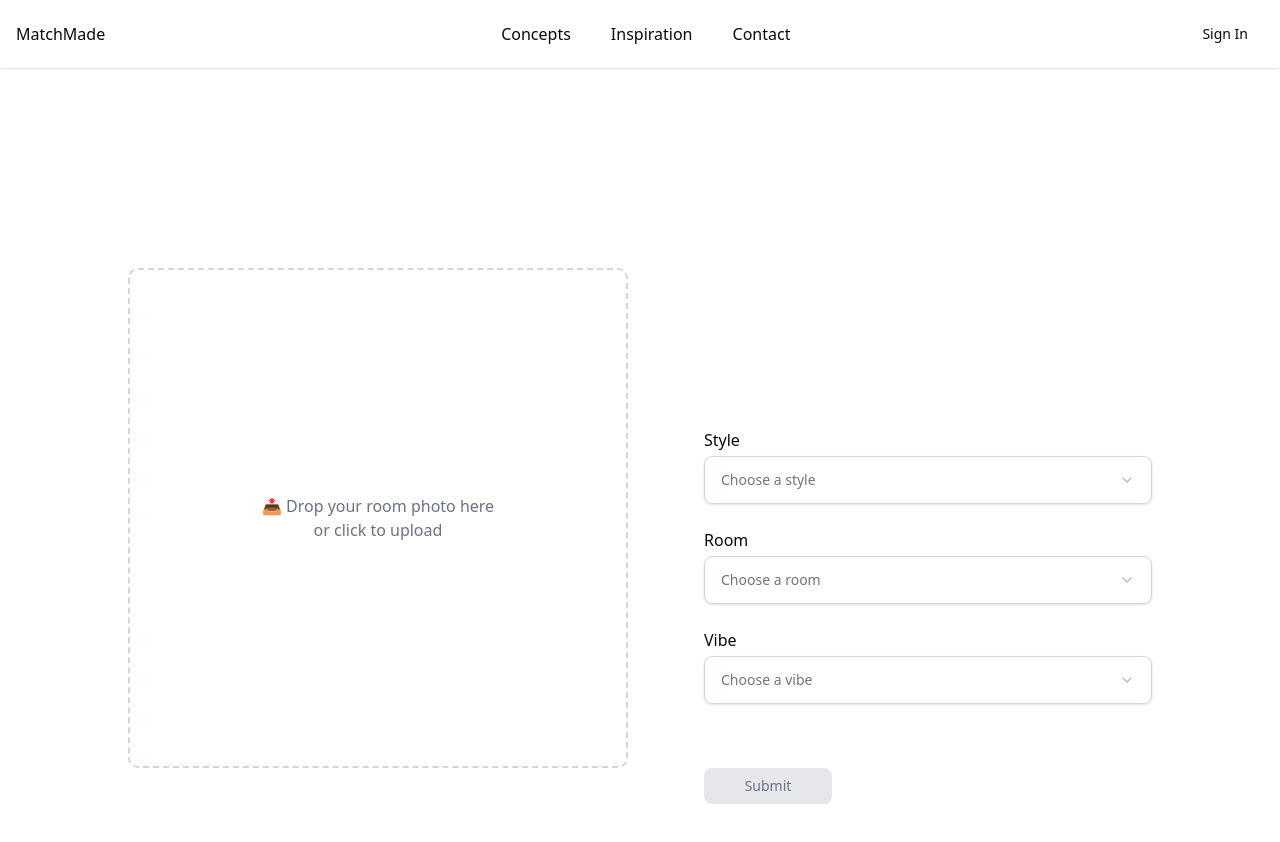
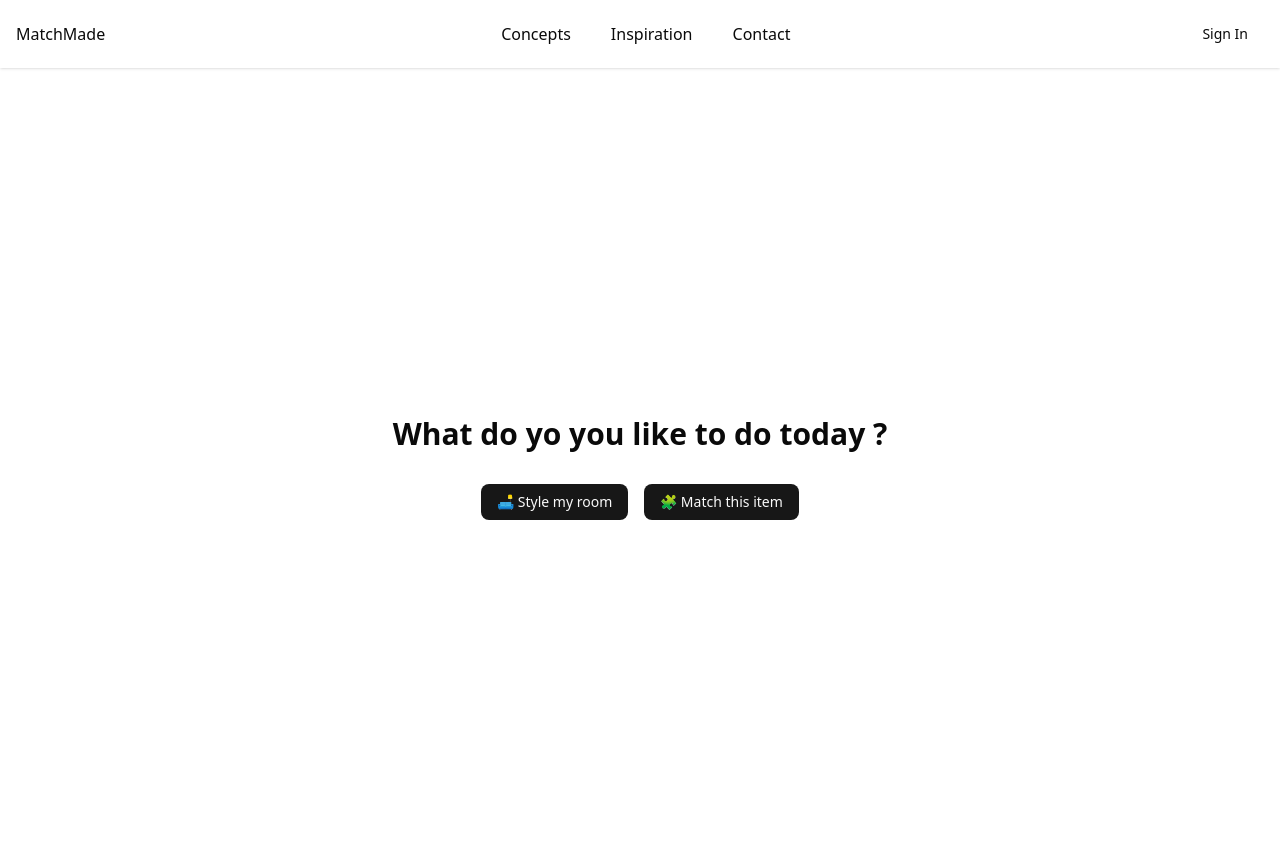
Before and after one commit to KooroshFarv/matchMate, a Next.js app: page / in a window 1280 px wide. Shown: the top 842 px of the page. Before the commit the page ends 804 px from the top, so only its background shows below. Built offline with nearby package versions, Linux system fonts and the light colour scheme.

Commit message:
design final touch

```diff
--- a/app/components/Choice.tsx
+++ b/app/components/Choice.tsx
@@ -6,7 +6,7 @@ import { Button } from "./ui/button";
 import UploadBox from "./upload/UploadBox"
 import StyleSelector from "./upload/StyleSelector"
 
-const ChoicePage = () => {
+const ChoicePage = ({setMode} : { setMode : (value : 'design' | 'match') => void}) => {
     const [choice, setChoice] = useState<'design' | 'match' | null>(null)
     const [imageUrl, setImageUrl] = useState<string | null>(null)
     const [submitted, setSubmitted] = useState(false)
--- a/app/components/upload/StyleSelector.tsx
+++ b/app/components/upload/StyleSelector.tsx
@@ -57,7 +57,7 @@ const StyleSelector = ({ onChange, imageUrl, setSubmitted }: Props) => {
 
   return (
     <>
-      <div className="flex flex-col gap-6 w-full max-w-md">
+        <div className="w-full max-w-md mt-56 ml-10">
         {/* Style */}
         <div>
           <label className="mb-1 block">Style</label>
--- a/app/page.tsx
+++ b/app/page.tsx
@@ -1,36 +1,43 @@
 'use client'
-import Image from "next/image";
 import Navbar from "./components/Navbar";
 import UploadBox from "./components/upload/UploadBox";
 import StyleSelector from "./components/upload/StyleSelector";
 import { useState } from "react";
-
-
+import ChoicePage from "./components/Choice";
 
 export default function Home() {
-  const [ selection, setSelection] = useState({
-    style : '',
-    room : '',
-    vibe : ''
-  })
-  const [imageUrl, setImageUrl] = useState<string | null>(null)
-  const [submitted, setSubmitted] = useState(false)
-  const [mode, setMode] = useState<'Design' | 'match' | null>(null)
-
-
+  const [selection, setSelection] = useState({
+    style: '',
+    room: '',
+    vibe: ''
+  });
+  const [imageUrl, setImageUrl] = useState<string | null>(null);
+  const [submitted, setSubmitted] = useState(false);
+  const [mode, setMode] = useState<'design' | 'match' | null>(null);
 
   return (
     <>
-    <Navbar />
-    <div className="flex justify-center items-start gap-32 max-w-6xl mx-auto mt-10 px-4 w-full ">
-  <div className="w-full max-w-md mt-40">
-    <UploadBox onUpload={setImageUrl} resultUrl={submitted ? "/mock-ai-output.jpg" : null} isSubmitted={submitted}/>
-  </div>
-  <div className="w-full max-w-md mt-80">
-    <StyleSelector onChange={setSelection} imageUrl={imageUrl} setSubmitted={setSubmitted} />
-  </div>
-</div>
+      <Navbar />
+      {!mode && <ChoicePage setMode={setMode} />}
 
+      {mode === 'design' && (
+        <div className="flex justify-center items-start gap-32 max-w-6xl mx-auto mt-10 px-4 w-full">
+          <div className="w-full max-w-md mt-40">
+            <UploadBox
+              onUpload={setImageUrl}
+              resultUrl={submitted ? "/mock-ai-output.jpg" : null}
+              isSubmitted={submitted}
+            />
+          </div>
+          <div className="w-full max-w-md  ">
+            <StyleSelector
+              onChange={setSelection}
+              imageUrl={imageUrl}
+              setSubmitted={setSubmitted}
+            />
+          </div>
+        </div>
+      )}
     </>
   );
 }
```
